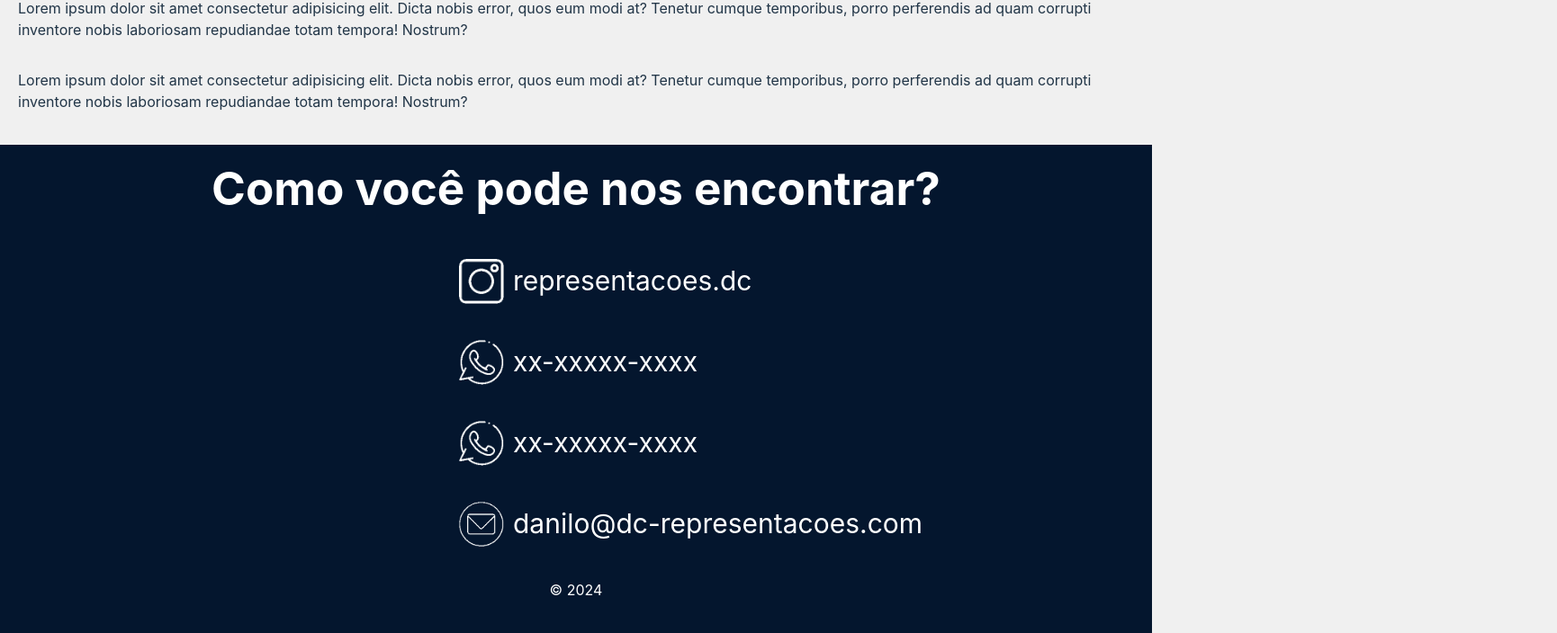
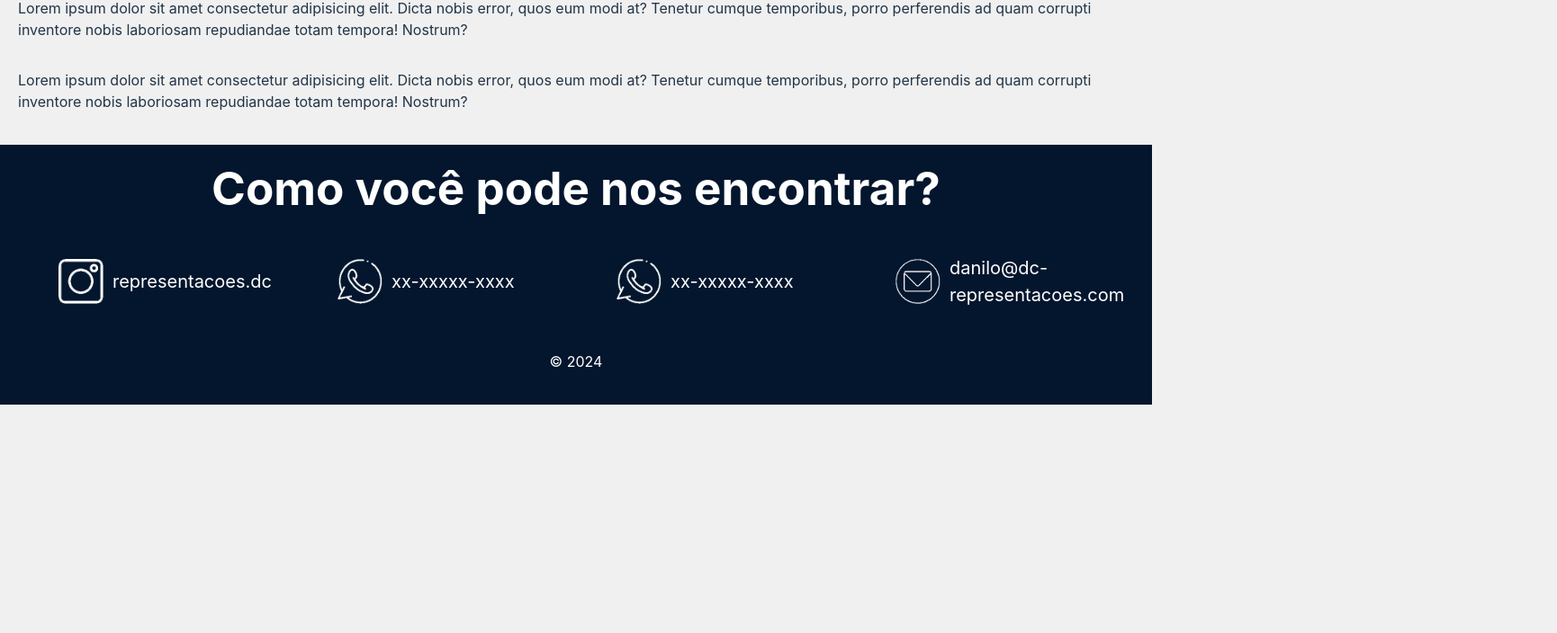
Before and after one commit to kaiquemedeiro/projeto-danilo-oliveira-representacoes, a React (Vite) app: page / in a window 1280 px wide. Shown: the part 1440-2144 px from the top of the page at 90% size, 1730 px wide, since content can reach past the window. After the commit the page ends 1890 px from the top, so only its background shows below. Built offline with nearby package versions, Linux system fonts and the light colour scheme.

Commit message:
realizado página estática desktop

```diff
--- a/src/App.css
+++ b/src/App.css
@@ -1,8 +1,6 @@
 html, body {
-  margin: 0;
-  padding: 0;
+  overflow-x: hidden;
   width: 100%;
-  height: 100%;
 }
 
 #root {
--- a/src/components/Footer.module.css
+++ b/src/components/Footer.module.css
@@ -30,13 +30,13 @@ h1 {
 
 .List {
   display: flex;
-  flex-direction: column;
+  flex-wrap: wrap;
   justify-content: center;
   list-style: none;
   margin-top: 30px;
   padding: 0;
-  padding-left: 940px;
   width: 100%;
+  margin-left: 50px;
 }
 
 .List img {
@@ -49,10 +49,46 @@ h1 {
   display: flex;
   align-items: center;
   margin: 10px;
+  flex: 1 1 200px; /* Adjust the basis value as needed */
 }
 
 .Li p {
   margin: 0;
   padding: 0;
-  font-size: 30px;
+  font-size: 20px;
 }
+
+/* Media Query for smaller screens */
+@media (max-width: 768px) {
+  .Li {
+    flex-direction: column;
+    align-items: center;
+  }
+
+  .Li p {
+    font-size: 16px;
+    text-align: center;
+  }
+
+  .List img {
+    width: 40px;
+    height: 40px;
+  }
+}
+
+@media (max-width: 480px) {
+  .Li {
+    flex-direction: column;
+    align-items: center;
+  }
+
+  .Li p {
+    font-size: 14px;
+    text-align: center;
+  }
+
+  .List img {
+    width: 30px;
+    height: 30px;
+  }
+}
--- a/src/components/Footer.tsx
+++ b/src/components/Footer.tsx
@@ -6,26 +6,26 @@ import styles from './Footer.module.css';
 export default function Footer() {
   return (
     <footer id="footer" className={ styles.Body }>
-      <h1>Como você pode nos encontrar?</h1>
-      <div className= { styles.List }>
-        <div className={ styles.Li}>
+      <h1 className={styles.Title}>Como você pode nos encontrar?</h1>
+      <ul className={ styles.List }>
+        <li className={ styles.Li }>
           <img src={ instagramLogo } alt="instagram logo" />
           <p>representacoes.dc</p>
-        </div>
-        <div className={ styles.Li}>
+        </li>
+        <li className={ styles.Li }>
           <img src={ whatsAppLogo } alt="whatsApp logo" />
           <p>xx-xxxxx-xxxx</p>
-        </div>
-        <div className={ styles.Li}>
+        </li>
+        <li className={ styles.Li }>
           <img src={ whatsAppLogo } alt="whatsApp logo" />
           <p>xx-xxxxx-xxxx</p>
-        </div>
-        <div className={ styles.Li}>
+        </li>
+        <li className={ styles.Li }>
           <img src={ emailLogo } alt="email logo" />
           <p>danilo@dc-representacoes.com</p>
-        </div>
-      </div>
+        </li>
+      </ul>
       <p>© 2024</p>
     </footer>
-  )
+  );
 }
--- a/src/components/Header.tsx
+++ b/src/components/Header.tsx
@@ -6,20 +6,28 @@ export default function Header() {
 
   const navigate = useNavigate();
 
+  const scrollWithOffset = (id: string, offset: number) => {
+    const element = document.getElementById(id);
+    if (!element) return;
+    const topPosition = element.getBoundingClientRect().top + window.pageYOffset + offset;
+    window.scrollTo({ top: topPosition, behavior: 'smooth' });
+  };
+
+  const scroolToTop = () => {
+    scrollWithOffset('inicio', -100); // Ajuste este valor conforme necessário
+  };
+
   const scroolToClients = () => {
-    const navClients = document.getElementById('clients');
-    navClients?.scrollIntoView({ behavior: 'smooth' });
-  }
+    scrollWithOffset('clients', -100); // Ajuste este valor conforme necessário
+  };
 
   const scrollToFooter = () => {
-    const navFooter = document.getElementById('footer');
-    navFooter?.scrollIntoView({ behavior: 'smooth' });
-  }
+    scrollWithOffset('footer', -100); // Ajuste este valor conforme necessário
+  };
 
   const scrollToProducts = () => {
-    const navProducts = document.getElementById('products');
-    navProducts?.scrollIntoView({ behavior: 'smooth' });
-  }
+    scrollWithOffset('products', -100); // Ajuste este valor conforme necessário
+  };
 
   return (
     <header className={ styles.Body }>
@@ -27,7 +35,7 @@ export default function Header() {
       <nav>
         <ul>
           <li>
-            <a onClick={ () => navigate('/')}>Início</a>
+            <a onClick={ scroolToTop }>Início</a>
           </li>
           <li>
             <a onClick={ scroolToClients }>Clientes</a>
--- a/src/components/Inicio.tsx
+++ b/src/components/Inicio.tsx
@@ -2,7 +2,7 @@ import styles from './Inicio.module.css';
 
 export default function Inicio() {
   return (
-    <div className={styles.Body}>
+    <div className={styles.Body} id='inicio'>
       <div className={styles.titleContainer}>
         <h1>Quem somos?</h1>
       </div>
```
